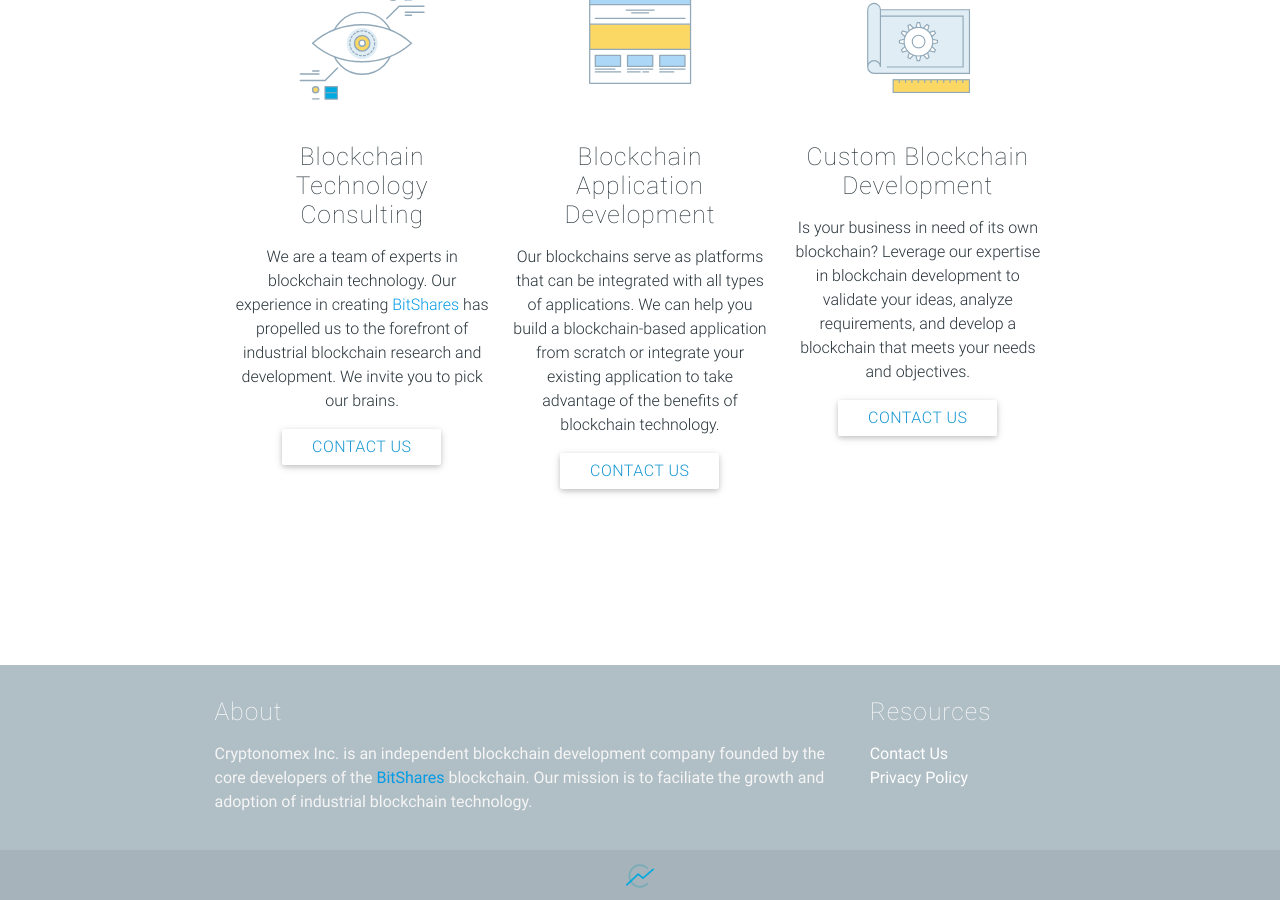
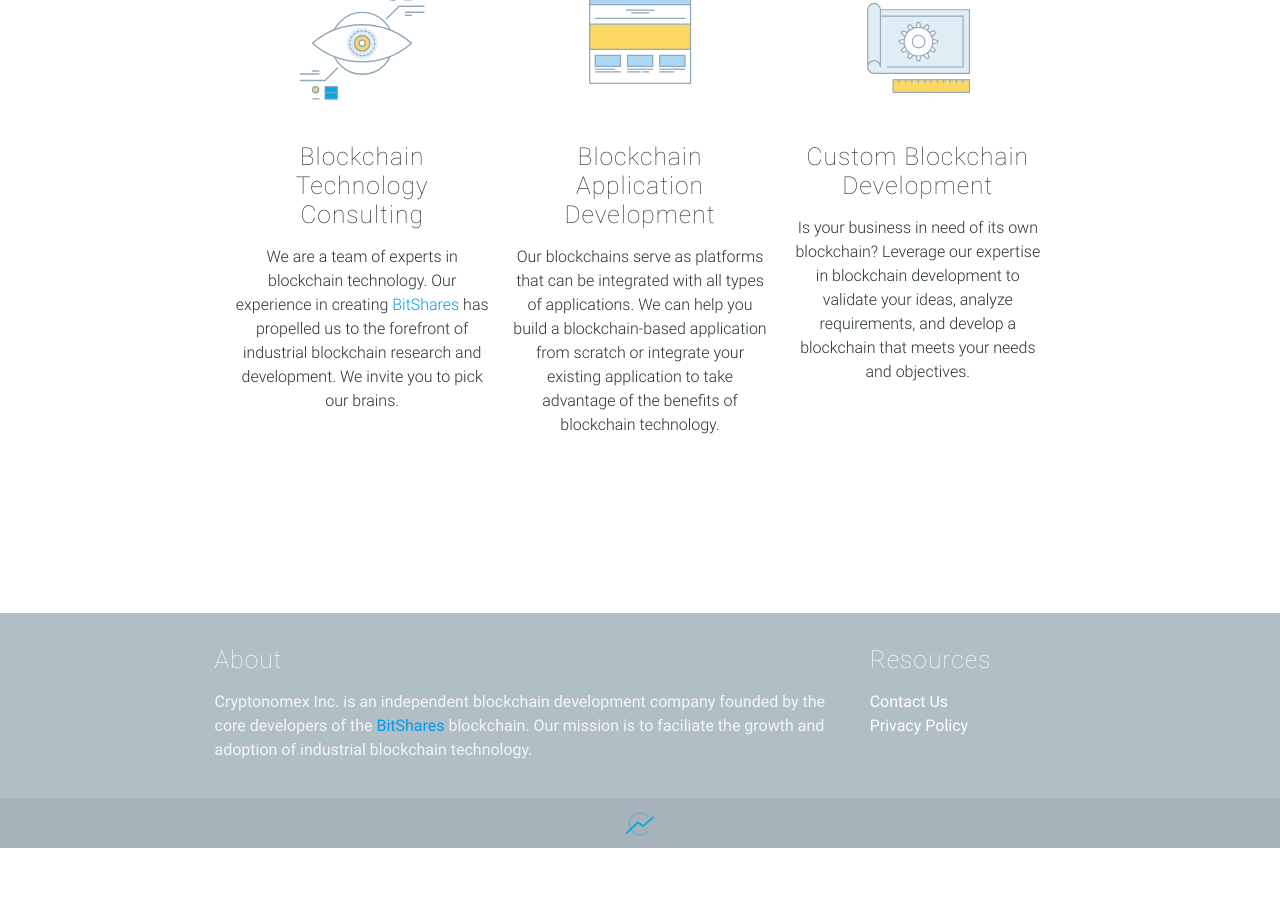
Before and after one commit to cryptonomex/cryptonomex.github.io, a Jekyll site: the page built from index.html, in a window 1280 px wide and 900 px high, scrolled down 1365 px. Built offline with Jekyll 4.4.1, drawn with Linux system fonts in a browser that asks for light colours; nearby versions of some CDN libraries; after the commit the page ends 2213 px from its top, so only the background shows below that.

Commit message:
Remove middle 3 contact buttons; resolve #7

```diff
--- a/index.html
+++ b/index.html
@@ -63,11 +63,6 @@ layout: default
                </p>
 
              </div>
-                <div class="icon-block">
-                  <p class="light center">
-                    <a href="/contact/" id="download-button" class="btn waves-effect waves-light white lighten-1 blue-text-ci">Contact Us</a>
-                  </p>
-                </div>
            </div>
 
            <div class="col s12 m4">
@@ -81,12 +76,6 @@ layout: default
                    you build a blockchain-based application from scratch or integrate your existing application to
                    take advantage of the benefits of blockchain technology.
                </p>
-
-                <div class="icon-block">
-                  <p class="light center">
-                    <a href="/contact/" id="download-button" class="btn waves-effect waves-light white lighten-1 blue-text-ci">Contact Us</a>
-                  </p>
-                </div>
 
              </div>
            </div>
@@ -102,11 +91,6 @@ layout: default
                    analyze requirements, and develop a blockchain that meets your needs and objectives.
                </p>
 
-                <div class="icon-block">
-                  <p class="light center">
-                    <a href="/contact/" id="download-button" class="btn waves-effect waves-light white lighten-1 blue-text-ci">Contact Us</a>
-                  </p>
-                </div>
            </div>
          </div>
 
```
